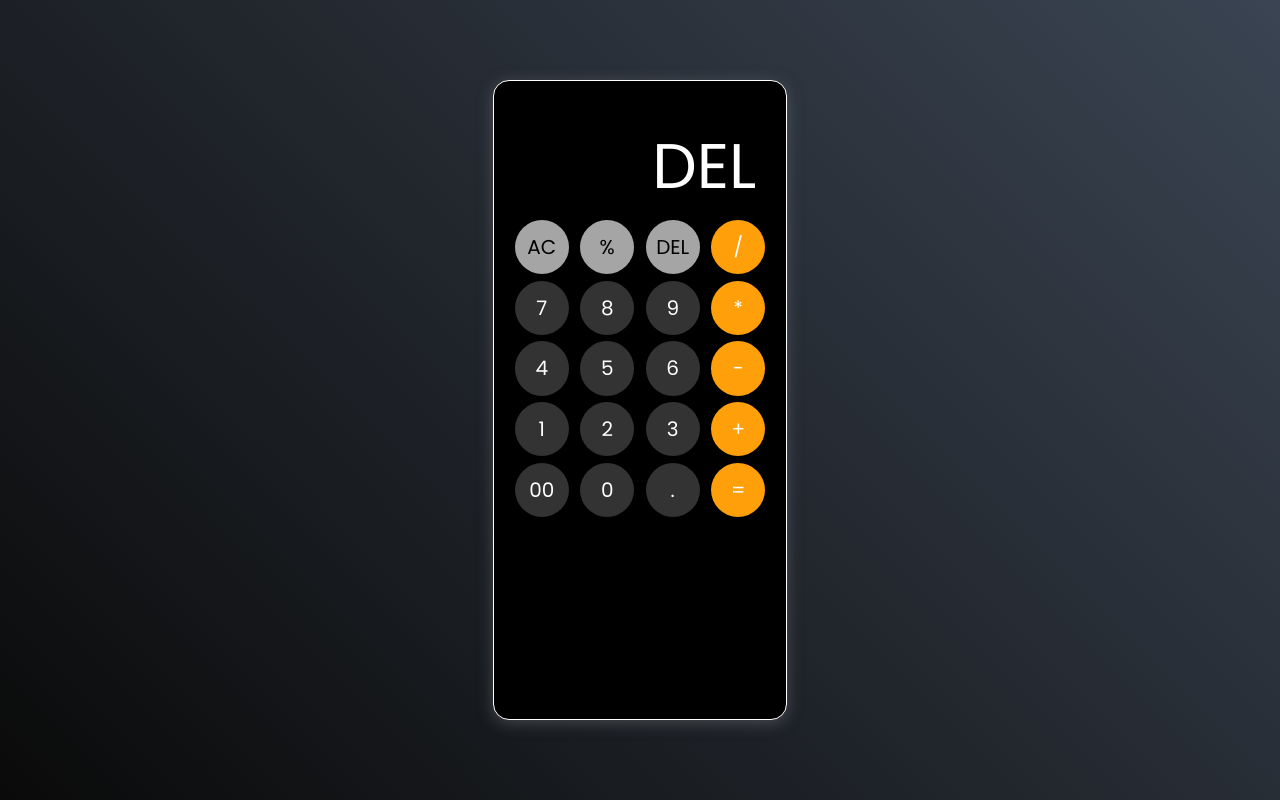
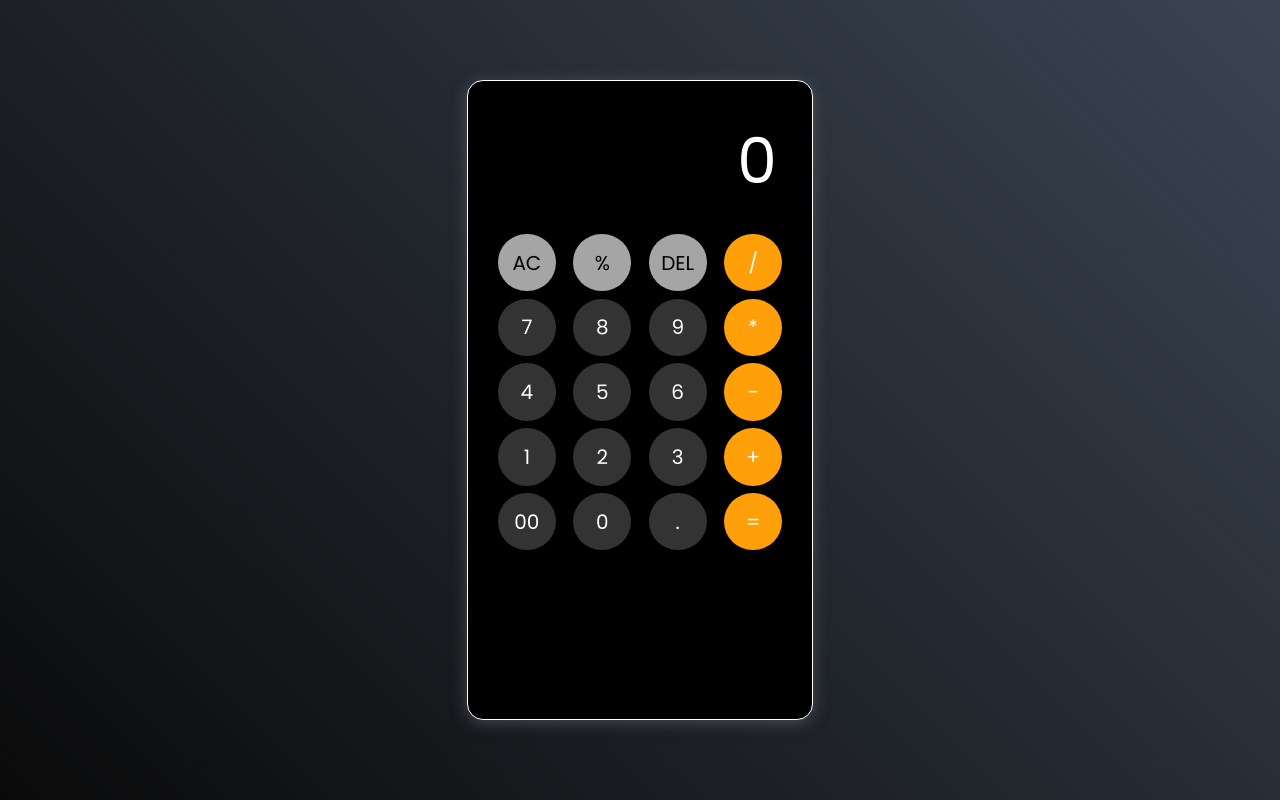
Before and after one commit to Shreekant-Chavan/Calculator-Web-App, a plain HTML site: page index.html in a window 1280 px wide. Both pictures are taken after a click on the button "DEL". Drawn offline with Linux system fonts and the light colour scheme.

Commit message:
Final Stage

```diff
--- a/app.js
+++ b/app.js
@@ -8,8 +8,15 @@ arr.forEach(button => {
         if (e.target.innerHTML == "=" ) {
             string = eval(string);
             input.value = string;
+        } else if (e.target.innerHTML == "AC") {
+            string = "";
+            input.value = string;
+        } else if (e.target.innerHTML == "DEL") {
+            string = string.substring(0, string.length-1);
+            input.value = string;
+        } else {
+            string += e.target.innerHTML;
+            input.value = string;
         }
-        string += e.target.innerHTML;
-        input.value = string;
     })
 })
--- a/style.css
+++ b/style.css
@@ -16,7 +16,7 @@ html, body{
 
 .calculator {
     height: 80%;
-    width: 23%;
+    width: 27%;
     border: 1px solid #fff;
     border-radius: 1rem;
     padding: 0.8rem;
@@ -25,12 +25,13 @@ html, body{
 }
 
 input {
-    width: 90%;
+    width: 93%;
+    height: 20%;
     border: none;
     background: transparent;
     color: #fff;
-    margin: 0.6rem 0 0.1rem 0.6rem;
-    padding: 1rem 0 0.1rem 1rem;
+    margin: 0.4rem 0.4rem;
+    padding: 0.4rem 0.4rem;
     font-size: 63px;
     text-align: right;
     cursor: pointer;
@@ -41,11 +42,11 @@ input::placeholder {
 }
 
 button {
-    height: 3.4rem;
-    width: 3.4rem;
+    height: 3.6rem;
+    width: 3.6rem;
     border: none;
     border-radius: 50%;
-    margin: 0.2rem;
+    margin: 0.15rem;
     font-size: 20px;
     display: flex;
     align-items: center;
@@ -58,6 +59,7 @@ button {
     display: flex;
     align-items: center;
     justify-content: space-evenly;
+    margin: 0.15rem 0.1rem;
 }
 
 .numb-buttons {
```
